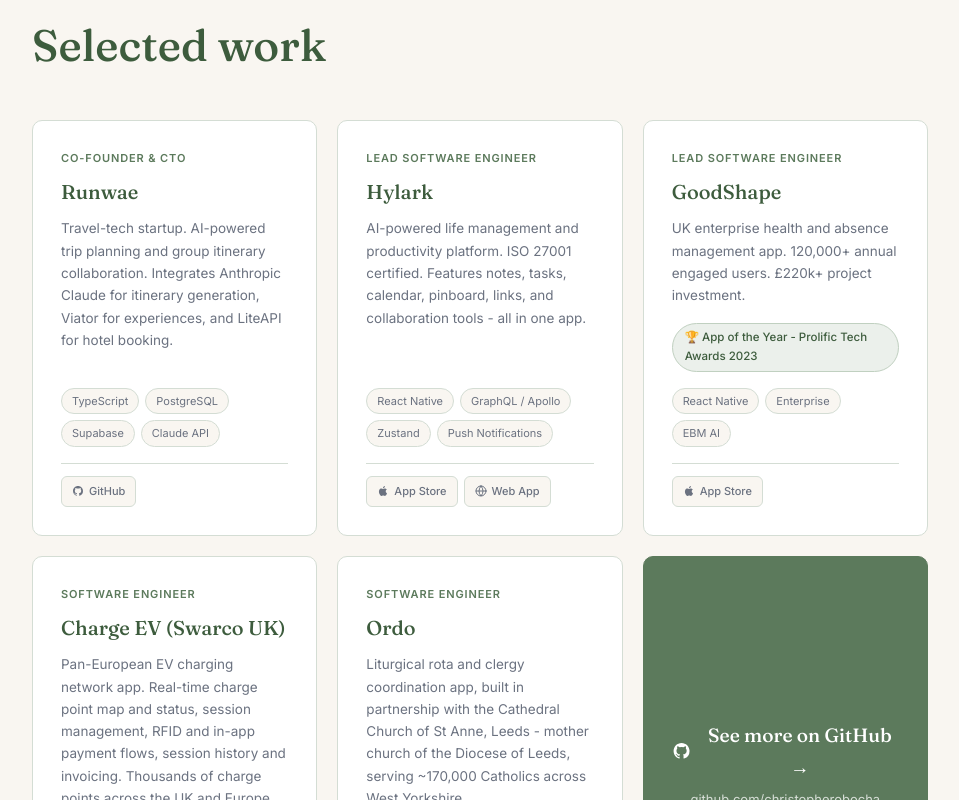
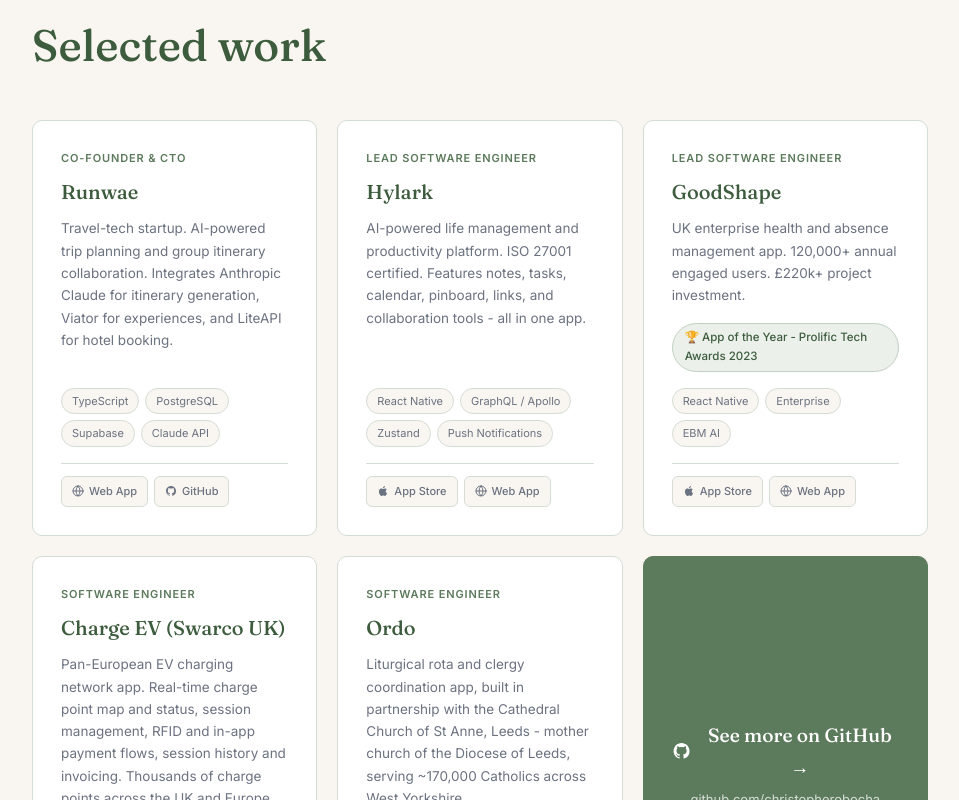
Before and after one commit to ChristopherObocha/portfolio, a Next.js app: page / in a window 1280 px wide. Shown: the part 2860-3660 px from the top of the page, without its empty margins (160-1119 px from the left). Built offline with nearby package versions, Linux system fonts and the light colour scheme.

Commit message:
fixed hydration issues

```diff
--- a/src/components/Projects.tsx
+++ b/src/components/Projects.tsx
@@ -14,8 +14,8 @@
         <h2 className="section-title reveal">Selected work</h2>
         <div className="projects-grid reveal-stagger">
 
-          {/* Runwae — no public URL */}
-          <a href="https://runwae.io" target="_blank" rel="noopener" className="project-card">
+          {/* Runwae */}
+          <div className="project-card">
             <div className="project-role">Co-founder &amp; CTO</div>
             <div className="project-name">Runwae</div>
             <p className="project-desc">Travel-tech startup. AI-powered trip planning and group itinerary collaboration. Integrates Anthropic Claude for itinerary generation, Viator for experiences, and LiteAPI for hotel booking.</p>
@@ -28,12 +28,13 @@
               <span className="project-tag">Claude API</span>
             </div>
             <ProjectLinks links={[
+              { type: 'web', url: 'https://runwae.io' },
               { type: 'github', url: 'https://github.com/chris-runwae/Runwae-OneStop' },
             ]} />
-          </a>
+          </div>
 
-          {/* Hylark — has public URL */}
-          <a href="https://app.hylark.com" target="_blank" rel="noopener" className="project-card">
+          {/* Hylark */}
+          <div className="project-card">
             <div className="project-role">Lead Software Engineer</div>
             <div className="project-name">Hylark</div>
             <p className="project-desc">AI-powered life management and productivity platform. ISO 27001 certified. Features notes, tasks, calendar, pinboard, links, and collaboration tools - all in one app.</p>
@@ -47,10 +48,10 @@
               { type: 'ios', url: 'https://apps.apple.com/gb/app/hylark/id6504600893' },
               { type: 'web', url: 'https://app.hylark.com' },
             ]} />
-          </a>
+          </div>
 
-          {/* GoodShape — no public URL */}
-          <a href="https://www.goodshape.com" target="_blank" rel="noopener" className="project-card">
+          {/* GoodShape */}
+          <div className="project-card">
             <div className="project-role">Lead Software Engineer</div>
             <div className="project-name">GoodShape</div>
             <p className="project-desc">UK enterprise health and absence management app. 120,000+ annual engaged users. £220k+ project investment.</p>
@@ -62,8 +63,9 @@
             </div>
             <ProjectLinks links={[
               { type: 'ios', url: 'https://apps.apple.com/gb/app/goodshape/id1638145769' },
+              { type: 'web', url: 'https://www.goodshape.com' },
             ]} />
-          </a>
+          </div>
 
           {/* Charge EV */}
           <div className="project-card">
@@ -81,8 +83,8 @@
             ]} />
           </div>
 
-          {/* Ordo — no public URL */}
-          <a href="https://github.com/christopherobocha/ordo" target="_blank" rel="noopener" className="project-card">
+          {/* Ordo */}
+          <div className="project-card">
             <div className="project-role">Software Engineer</div>
             <div className="project-name">Ordo</div>
             <p className="project-desc">Liturgical rota and clergy coordination app, built in partnership with the Cathedral Church of St Anne, Leeds - mother church of the Diocese of Leeds, serving ~170,000 Catholics across West Yorkshire.</p>
@@ -95,7 +97,7 @@
             <ProjectLinks links={[
               { type: 'github', url: 'https://github.com/christopherobocha/ordo' },
             ]} />
-          </a>
+          </div>
 
           {/* GitHub CTA */}
           <a href="https://github.com/christopherobocha" target="_blank" rel="noopener" className="project-card github-cta">
```
